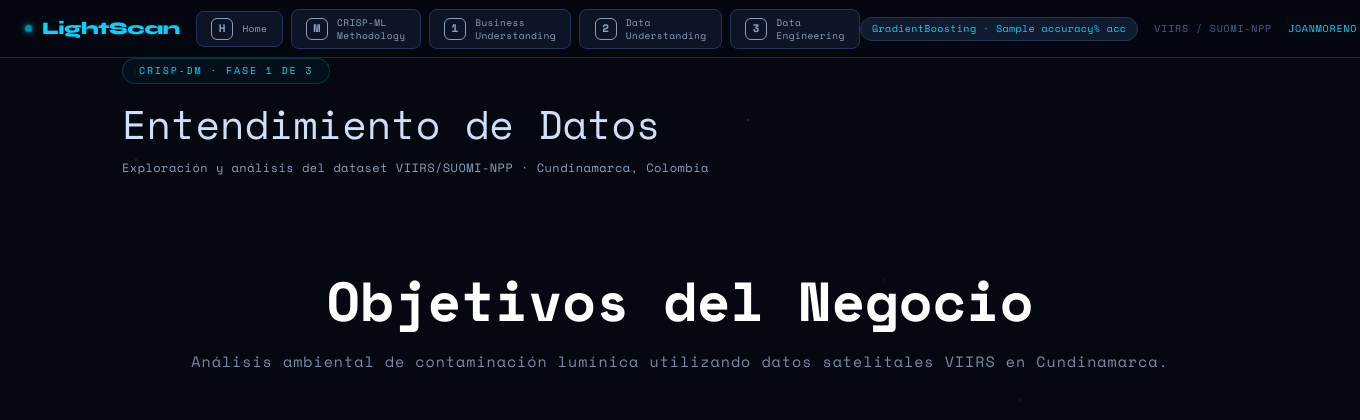
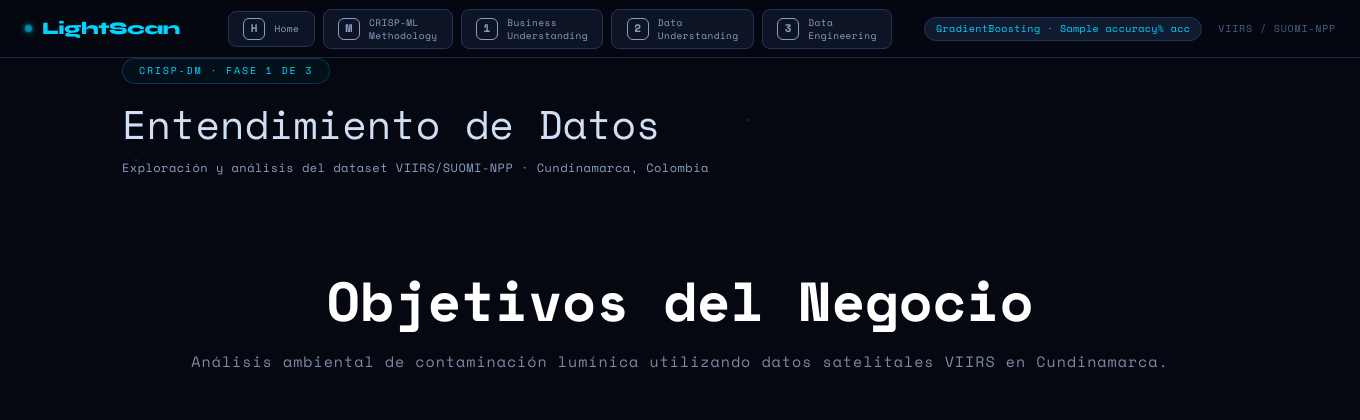
Before and after one commit to Mercodn/Clasificacion_zonas_urbanas, a Flask app: template templates/fase1_datos.html in a window 1360 px wide. Shown: the top 420 px of the page. Run offline with Flask 3, Linux system fonts and the light colour scheme; the template is opened without the code that fills it: most values are stand-ins (such as "Sample title", 1, 10 or a date in 2020); parts of the project's set-up code (start-up, migrations or seed data) failed here and were passed over.

Commit message:
Remove author credit from navbar

```diff
--- a/templates/navbar.html
+++ b/templates/navbar.html
@@ -61,7 +61,6 @@
         GradientBoosting · {{ stats.accuracy }}% acc
       </span>
       <span class="ls-nav-tag">VIIRS / SUOMI-NPP</span>
-      <span class="ls-nav-tag ls-nav-author">JoanMoreno</span>
     </div>
   </div>
 </nav>
```
